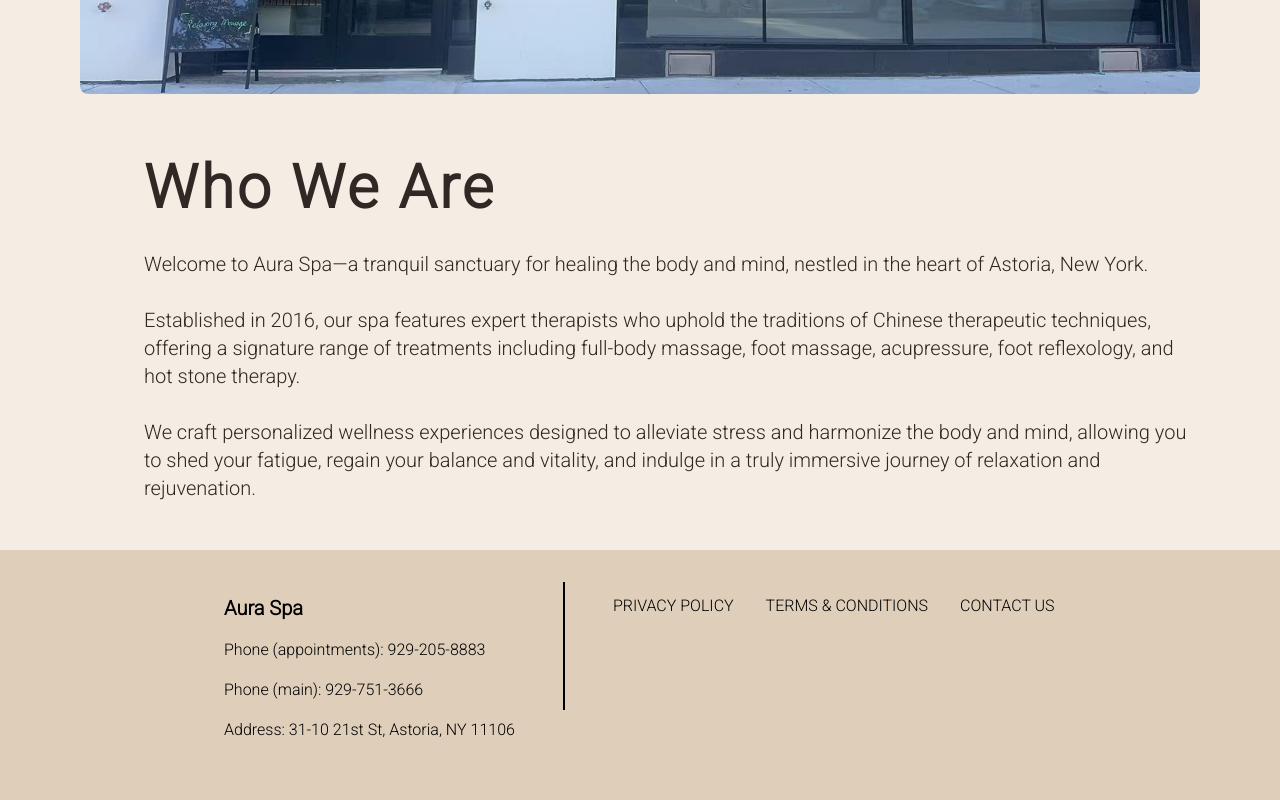
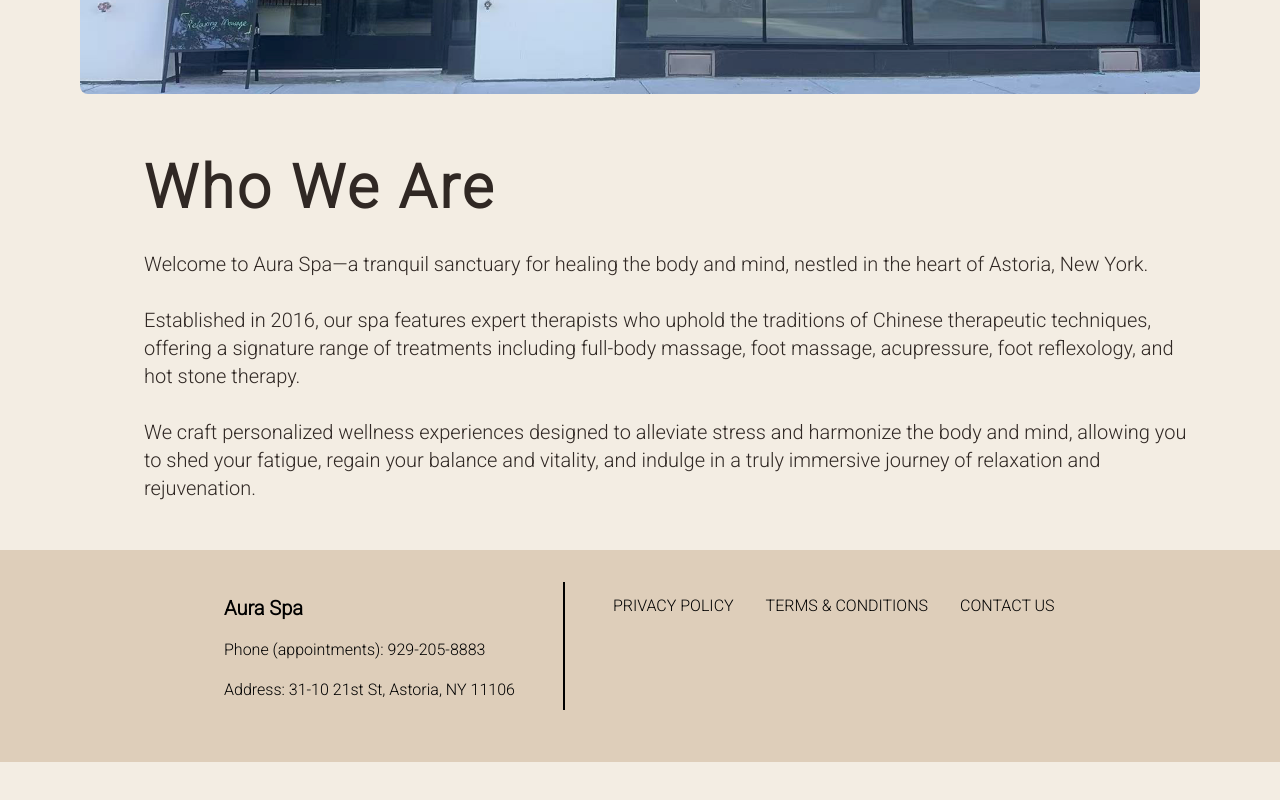
Before and after one commit to will19800/Flushing-Spa, a Next.js app: page /pages/aboutPage in a window 1280 px wide. Shown: the part 804-1604 px from the top of the page. After the commit the page ends 1566 px from the top, so only its background shows below. Built offline with nearby package versions, Linux system fonts and the light colour scheme.

Commit message:
removed number

```diff
--- a/src/app/components/Footer/Footer.tsx
+++ b/src/app/components/Footer/Footer.tsx
@@ -9,7 +9,6 @@
         <div className="footer-info py-11 text-black">
           <p className="font-extrabold text-xl mb-4">Aura Spa</p>
           <p className="mb-4">Phone (appointments): 929-205-8883</p>
-          <p className="mb-4">Phone (main): 929-751-3666</p>
           <p className="mb-4">
             Address: 31-10 21st St, Astoria, NY 11106
           </p>
```
